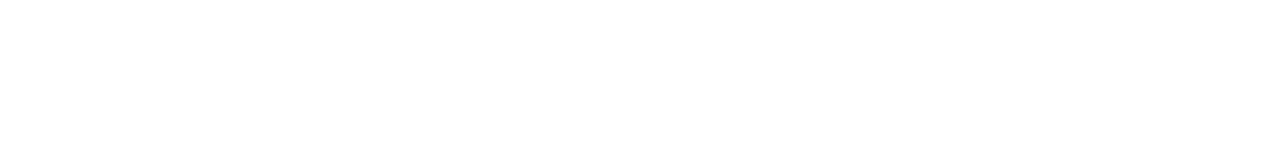
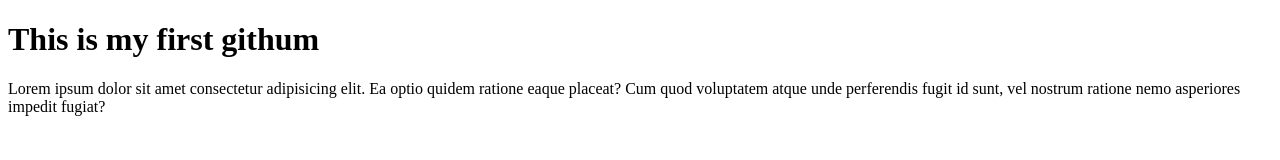
Before and after one commit to Shohel-tuf15/my-first-repo2, a plain HTML site: page index.html in a window 1280 px wide. Drawn offline with Linux system fonts and the light colour scheme.

Commit message:
H1 and P tag addedd

```diff
--- a/index.html
+++ b/index.html
@@ -6,5 +6,12 @@
     <meta name="viewport" content="width=device-width, initial-scale=1.0" />
     <title>My First Github repo2</title>
   </head>
-  <body></body>
+  <body>
+    <h1>This is my first githum</h1>
+    <p>
+      Lorem ipsum dolor sit amet consectetur adipisicing elit. Ea optio quidem
+      ratione eaque placeat? Cum quod voluptatem atque unde perferendis fugit id
+      sunt, vel nostrum ratione nemo asperiores impedit fugiat?
+    </p>
+  </body>
 </html>
```
